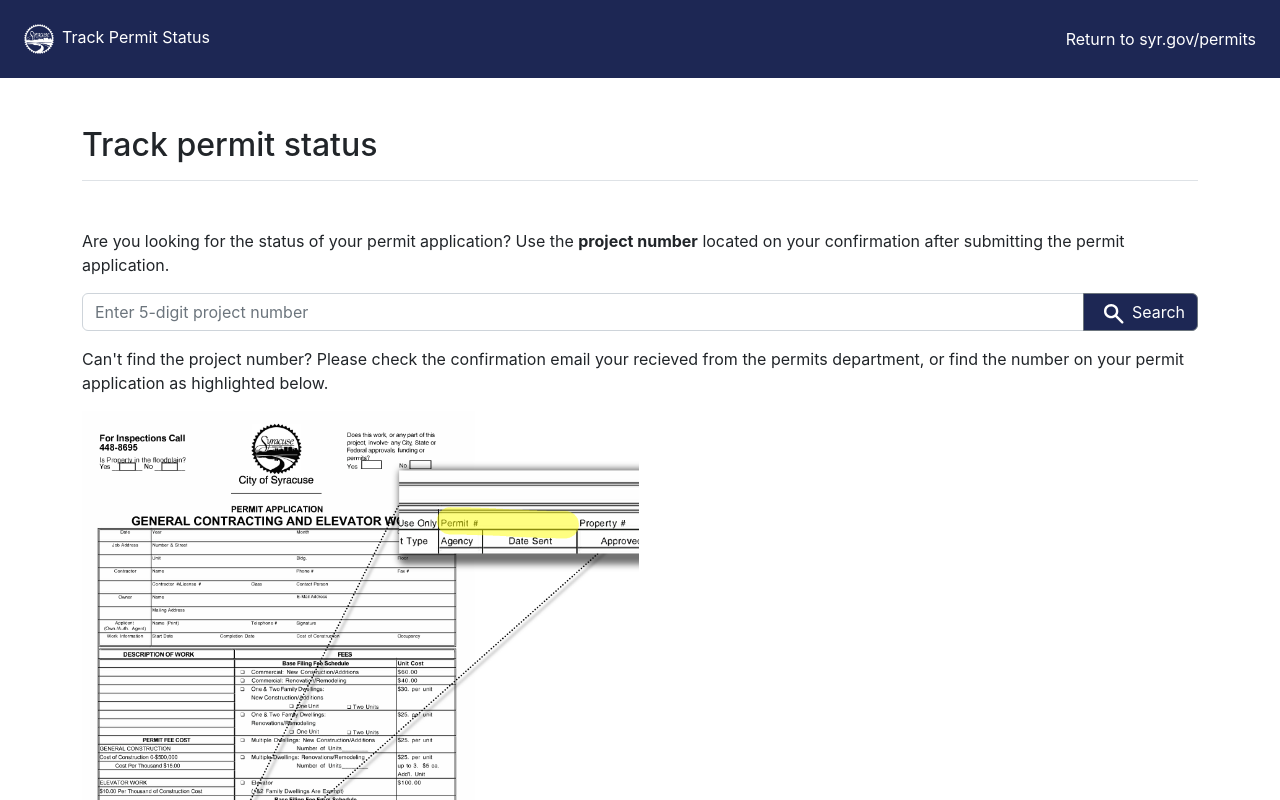
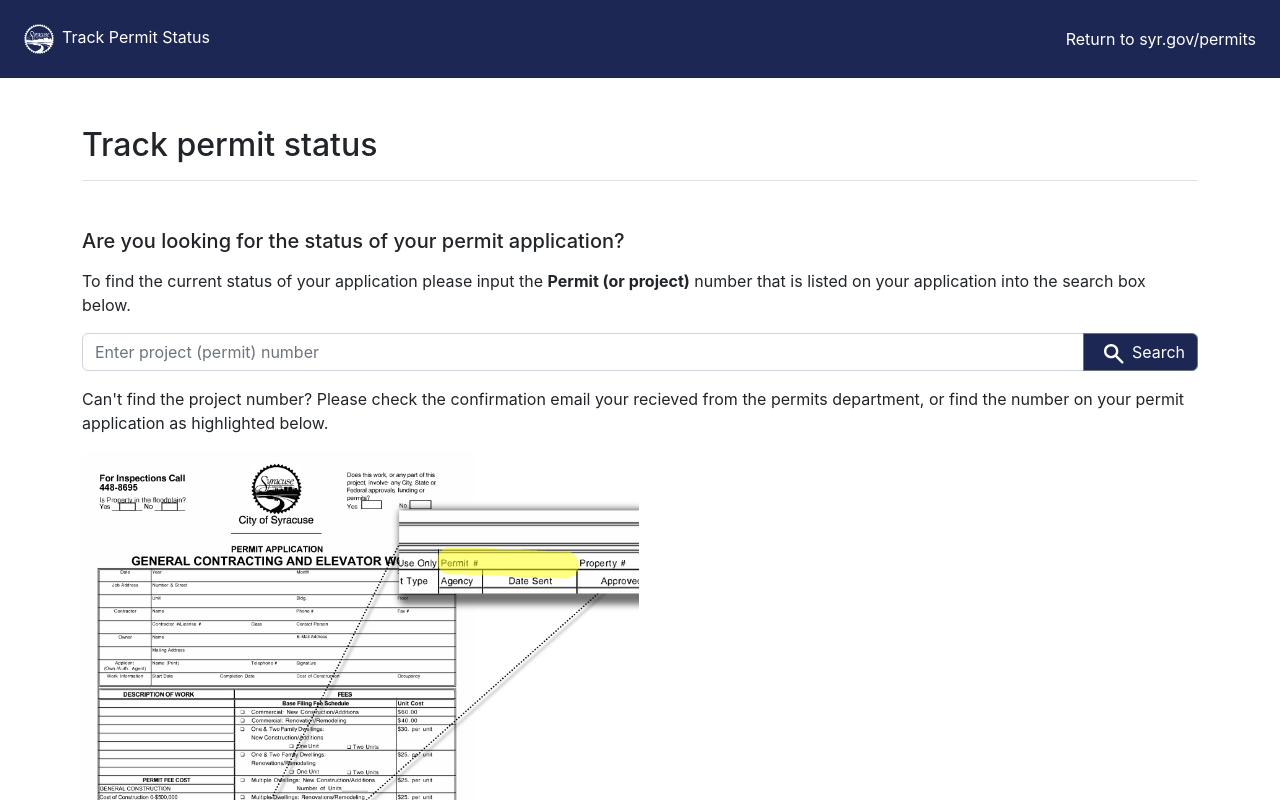
Before and after one commit to CityofSyracuse/Syr-PermitsWebApplicationUSDR, a React (Create React App) app: page / in a window 1280 px wide. Shown: the top 800 px of the page. Built offline with nearby package versions, Linux system fonts and the light colour scheme.

Commit message:
Updated some of the language to read slightly better prior to review. Added some more navigation.

```diff
--- a/src/App.tsx
+++ b/src/App.tsx
@@ -56,9 +56,11 @@ function OtherPermitSearch() {
     return (
         <div className='container'>
             <h2 className='border-bottom pt-5 pb-3 mb-5'>Track permit status</h2>
-            <p>Are you looking for the status of your permit application? Use the <b>project number</b> located on your confirmation after submitting the permit application.</p>
+            <h5>Are you looking for the status of your permit application?</h5>
+            <p></p>
+            <p>To find the current status of your application please input the <b>Permit (or project)</b> number that is listed on your application into the search box below.</p>
             <div className="input-group mb-3">
-                <input type="text" className="form-control" placeholder="Enter 5-digit project number" aria-label="Recipient's username" aria-describedby="button-addon2"
+                <input type="text" className="form-control" placeholder="Enter project (permit) number" aria-label="Recipient's username" aria-describedby="button-addon2"
                     value={value} onChange={(e) => setValue(e.target.value)}
                 />
                 <button style={{ backgroundColor: '#1d2754', color: 'white' }} onClick={(e) => navigate(`/status/${value}`)} className="btn btn-outline-secondary" type="button" id="button-addon2">
@@ -83,6 +85,9 @@ function PermitInfo() {
     console.log(params.permitNumber);
     const [permitInfo, setPermitInfo] = useState<IPermitInfo>();
     const [notFound, setNotFound] = useState(false);
+    const returnArrow = "/img/return-arrow.png";
+
+    const navigate = useNavigate();
     console.log(permitInfo);
 
     useEffect(() => {
@@ -144,8 +149,12 @@ function PermitInfo() {
             <div className='container text-center pt-4'>
                 {notFound ?
                 <div className='container text-center pt-4'>
-                    <p>We are sorry, but the permit number: <b>{params.permitNumber}</b>, was not able to be located.</p>
-                    <p>Please try again later, or, if you believe your permit should be avilable for status checking, please: <a href="https://www.syr.gov/Departments/Central-Permit-Office">Contact city staff</a></p>
+                    <p>We are sorry, but the permit number: <b>{params.permitNumber}</b>, was not able to be located at this time</p>
+                    <p>If you believe your permit should be avilable for status checking at this time, please: <a href="https://www.syr.gov/Departments/Central-Permit-Office">Contact city staff</a></p>
+                    <button style={{ backgroundColor: '#3b467a', color: 'white' }} onClick={(e) => navigate(`/`)} className="btn btn-outline-secondary" type="button" id="button-addon2">
+                    <img className='px-2' src={returnArrow} height={20} alt="return" />
+                    Return to Main Page
+                </button>
                 </div>
                 :
                 "Please wait while we attempt to locate information about the status of your permit."}
@@ -250,7 +259,7 @@ function Header() {
                 </a>
             </Nav> */}
             <Nav className="ml-auto">
-                <a href="syr.gov/permits" className='text-decoration-none text-reset'>
+                <a href="https://www.syr.gov/Departments/Central-Permit-Office" className='text-decoration-none text-reset'>
                     <div className="d-flex">
                         <img className='pe-2' height={20} alt=""/>
                         Return to syr.gov/permits
```
Also changed, not shown: public/img/return-arrow.png (added).
